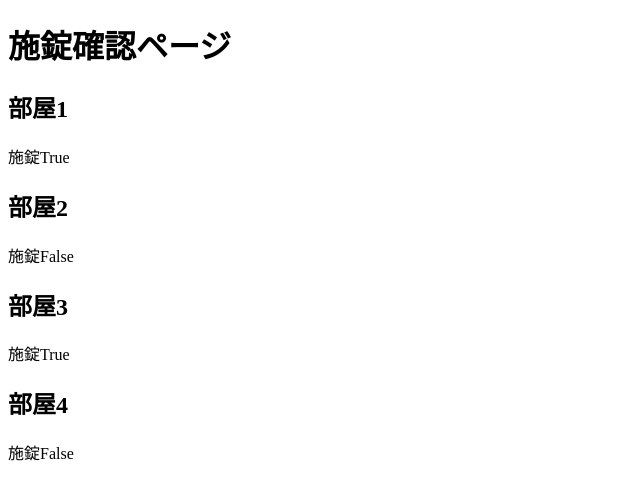
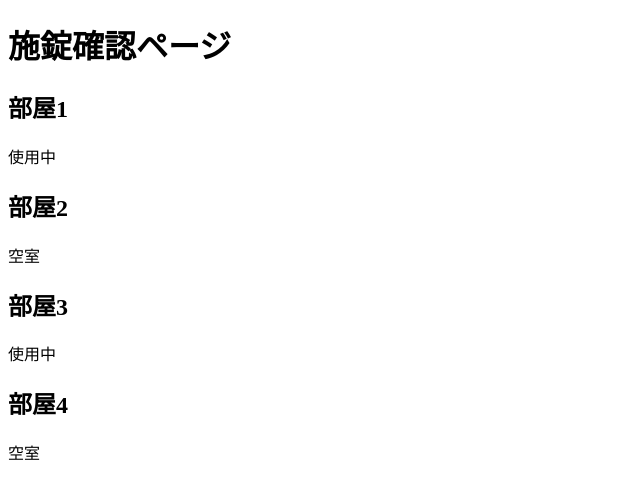
Before and after one commit to segfau-yama/MagDetProject, a Django app: page /top/ in a window 1280 px wide. Shown: the top 500 px of the page, without its empty margins (0-640 px from the left). Run offline with Django 4.2, Linux system fonts and the light colour scheme; data comes from the database, SQL or seed files in the repository; both versions use the stored data as it was after the commit.

Commit message:
v0.0.1(α版) webページ変更

```diff
--- a/onsen_server/magdet_app/templates/top.html
+++ b/onsen_server/magdet_app/templates/top.html
@@ -9,7 +9,11 @@
     {% for item in object_list %}
     <div>
         <h2>部屋{{ item.room }}</h2>
-        <p>施錠{{ item.lock }}</p>
+        {% if item.lock %}
+        <p>使用中</p>
+        {% else %}
+        <p>空室</p>
+        {% endif %}
     </div>
     {% endfor %}
 </body>
--- a/onsen_server/magdet_app/views.py
+++ b/onsen_server/magdet_app/views.py
@@ -15,9 +15,13 @@ class lock_confirm(ListView):
 @csrf_exempt
 def esp_input(request):
     datas = json.loads(request.body)
-    ava = availability.objects.get(pk=4)
-    update_lock = not bool(datas['lock'])
+    ava = availability.objects.get(pk=int(datas['room']))
+    bool(datas['lock'])
+    ava.lock = bool(datas['lock'])
+    ava.save()
+    """
     if ava.lock != update_lock:
         ava.lock = update_lock
         ava.save()
+    """
     return HttpResponse("str(datas)")
```
Also changed, not shown: onsen_server/db.sqlite3.
